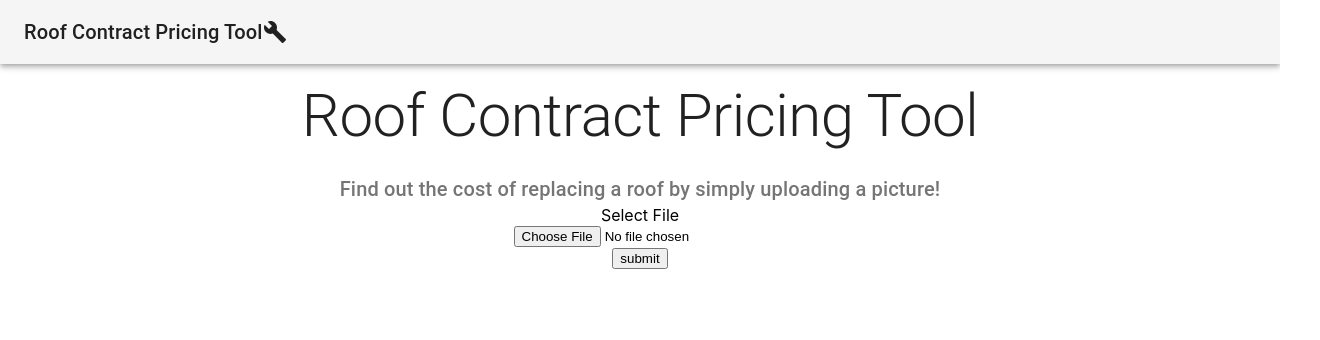
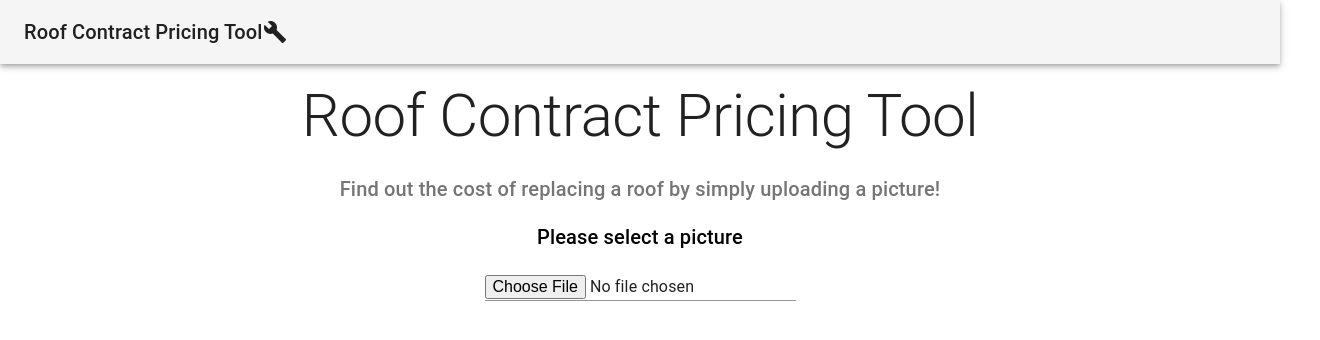
Before and after one commit to dgarnitz-zz/roof-repair-client, a React (Create React App) app: page / in a window 1280 px wide. Shown: the top 340 px of the page, 1320 px wide, since content can reach past the window. Built offline with nearby package versions, Linux system fonts and the light colour scheme.

Commit message:
refactored the app to make it look better and added a refresh button to make it more user friendly

```diff
--- a/package.json
+++ b/package.json
@@ -8,7 +8,6 @@
     "material-ui": "^0.20.2",
     "react": "^16.8.6",
     "react-dom": "^16.8.6",
-    "react-images-upload": "^1.2.7",
     "react-router-dom": "^5.0.1",
     "react-scripts": "3.0.1"
   },
--- a/src/components/Price.js
+++ b/src/components/Price.js
@@ -1,19 +1,25 @@
 import React from 'react';
 import Typography from '@material-ui/core/Typography';
+import Button from '@material-ui/core/Button'
 
 export default function Price (props){
     const layout = {
         width: 'auto',
-        marginLeft: 32,
-        marginRight: 32,
-        marginTop: 32
+        margin: 32
+    };
+
+    const margin = {
+        marginBottom: 24
     };
 
     return (
         <div style={layout}>
-            <Typography variant="h6" >
+            <Typography variant="h6" style={margin}>
                 The price per square meter to refurbish this roof is £{props.price}
             </Typography>
+            <Button color="primary" variant = "contained" href="/">
+                Price another contract
+            </Button>
         </div>
     );
 }
--- a/src/components/Uploader.js
+++ b/src/components/Uploader.js
@@ -1,48 +1,42 @@
 import React, { Component } from 'react';
-import ImageUploader from 'react-images-upload';
-import Fab from '@material-ui/core/Fab';
-import { makeStyles } from '@material-ui/core/styles';
 import Grid from '@material-ui/core/Grid';
+import Typography from '@material-ui/core/Typography';
+import Input from '@material-ui/core/Input';
 
 /* This uses the react-image-upload component, created by Jake Hartnell
  https://github.com/jakehartnell/react-images-upload#readme */
 
- const useStyles = makeStyles(theme => ({
-    root: {
-      flexGrow: 1,
-    }
-  }));
+ const layout = {
+     padding: '16px',
+     margin: '40px'
+ };
 
 class Uploader extends Component {
     render() {
         return (
-            // <Grid container className={useStyles.root} spacing={2}>
-            //     <Grid item xs={12}>
-            //         <ImageUploader
-            //             withIcon={true}
-            //             buttonText='Choose image'
-            //             onChange={this.props.onDrop}
-            //             imgExtension={['.jpg', '.gif', '.png', '.gif']}
-            //             maxFileSize={5242880}
-            //             label="Max file size: 5mb, formats accepted: jpg, gif, png"
-            //             name="myImage"
-            //         />
-            //     </Grid>
-            //     <Grid item xs={12}>
-            //         <Fab variant="extended" onClick={this.props.getPrice}>
-            //             Get price!
-            //         </ Fab>
-            //     </Grid>
-            // </Grid>
-
-            <div>
-                <form encType="multipart/form-data" onSubmit={this.props.getPrice} ref="myForm">
-                    <label>Select File </label><br></br>
-                    <input name="upl" id="input-1" type="file" name="myImage" onChange={this.props.onDrop}/><br></br>
-                    <input type="submit" value="submit" />
-                </form>
-            </div>
-
+            <Grid
+            container
+            spacing={10}
+            direction="column"
+            justify="space-evenly"
+            alignItems="center"
+            >
+                <div style={layout}>
+                    <form encType="multipart/form-data" ref="myForm">
+                        <Grid item xs={12}>
+                            <Typography variant="h6" paragraph={true}>
+                                Please select a picture
+                            </Typography>
+                        </Grid>
+                        <Grid item xs={12}>
+                            <Input type="file" name="myImage" onChange={this.props.onDrop} accept="image/*"/>
+                        </Grid>
+                        {/* <Grid item xs={12}>
+                            <input type="file" name="myImage" onChange={this.props.onDrop} accept="image/*" />
+                        </Grid> */}
+                    </form>
+                </div>
+            </Grid>
         );
     }
 }
--- a/src/routes/Main.js
+++ b/src/routes/Main.js
@@ -1,6 +1,5 @@
 import React, { Component } from 'react';
 import Header from '../components/Header';
-import Spinner from '../components/Spinner';
 import Uploader from '../components/Uploader';
 import Price from '../components/Price';
 
@@ -21,20 +20,13 @@ class Main extends Component {
         this.getPrice(event, event.target.files[0]);
     }
 
-    /* Need error handling here so nothing happens if the user clicks this button before uploading */
     getPrice = (event, file) =>{
         var formData = new FormData(this.refs.myForm);
         formData.append("myImage", file);
         event.preventDefault();
 
-        // console.log(this.state.pictures);
         fetch("http://localhost:5000/upload/photo", {
             method: 'POST',
-            // headers: {
-            //     "Content-Type": "multipart/form-data",
-            //     "Accept": "application/json",
-            //     "type": "formData"
-            // },
             body: formData
         }).then(
             response => response.json()
@@ -65,7 +57,7 @@ class Main extends Component {
         return (
             <div>
                 <Header />
-                <Uploader onDrop={this.onDrop} getPrice={this.getPrice} />
+                <Uploader onDrop={this.onDrop} />
                 {price}
             </div>
 
```
Also changed, not shown: 1 other file (tests, documents, lock files or other folders).
